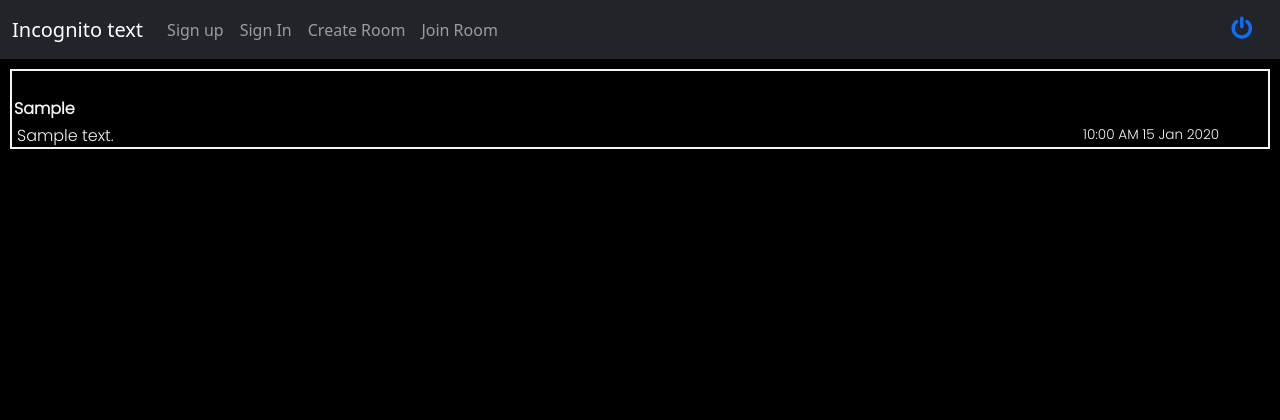
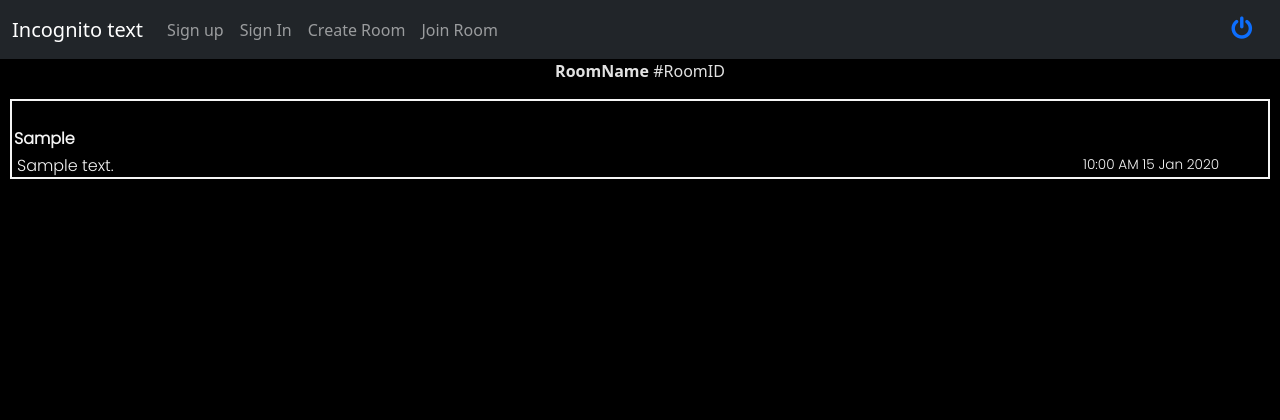
Before and after one commit to parzival979/incognito-text, a Flask app: template templates/chat_room.html in a window 1280 px wide. Shown: the top 420 px of the page. Run offline with Flask 2, Linux system fonts and the light colour scheme; tables that the repository leaves empty hold one stand-in row (values such as "Sample post"); the template is opened without the code that fills it: values that come from a table or form of the project are taken from there, most other values are stand-ins (such as "Sample title", 1, 10 or a date in 2020).

Commit message:
Room details displayed

```diff
--- a/templates/chat_room.html
+++ b/templates/chat_room.html
@@ -1,5 +1,8 @@
 {% extends 'main.html' %}
 {% block content %}
+    <div class="details">
+        <p style="color:rgba(245, 245, 245, 0.92); text-align: center;"><strong>RoomName</strong>   #RoomID</p>
+    </div>
     <div class="chat_room">
         <div class="print_msg">
             {% for message in req_messages %}
--- a/templates/main.html
+++ b/templates/main.html
@@ -188,6 +188,7 @@
         .inner{
           border:2px solid whitesmoke;
           margin-bottom: 5px;
+          max-height: fit-content;
         }
         .send_msg{
           font-family: 'Poppins', sans-serif;
```
Also changed, not shown: myDB.db (added).
